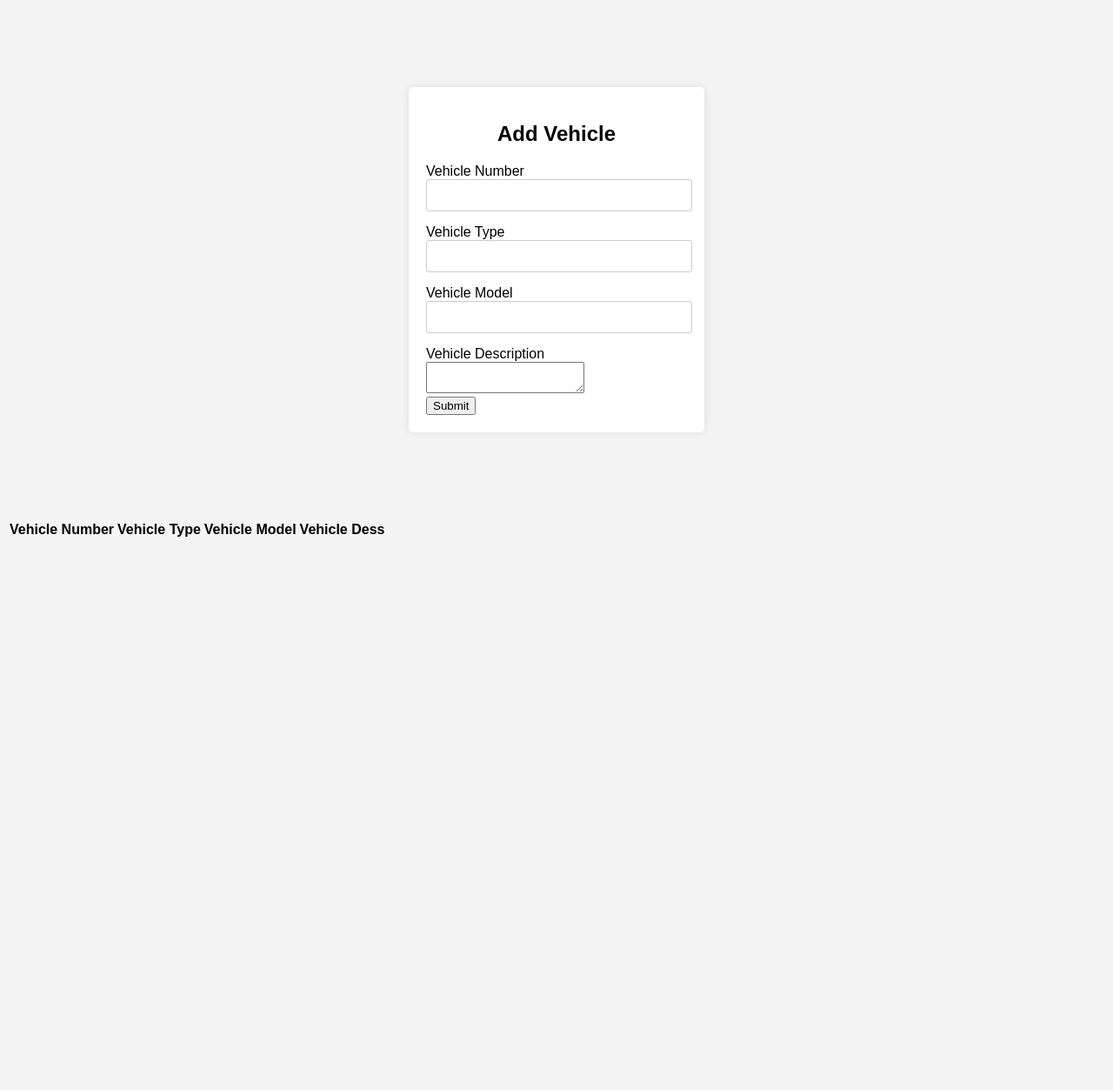
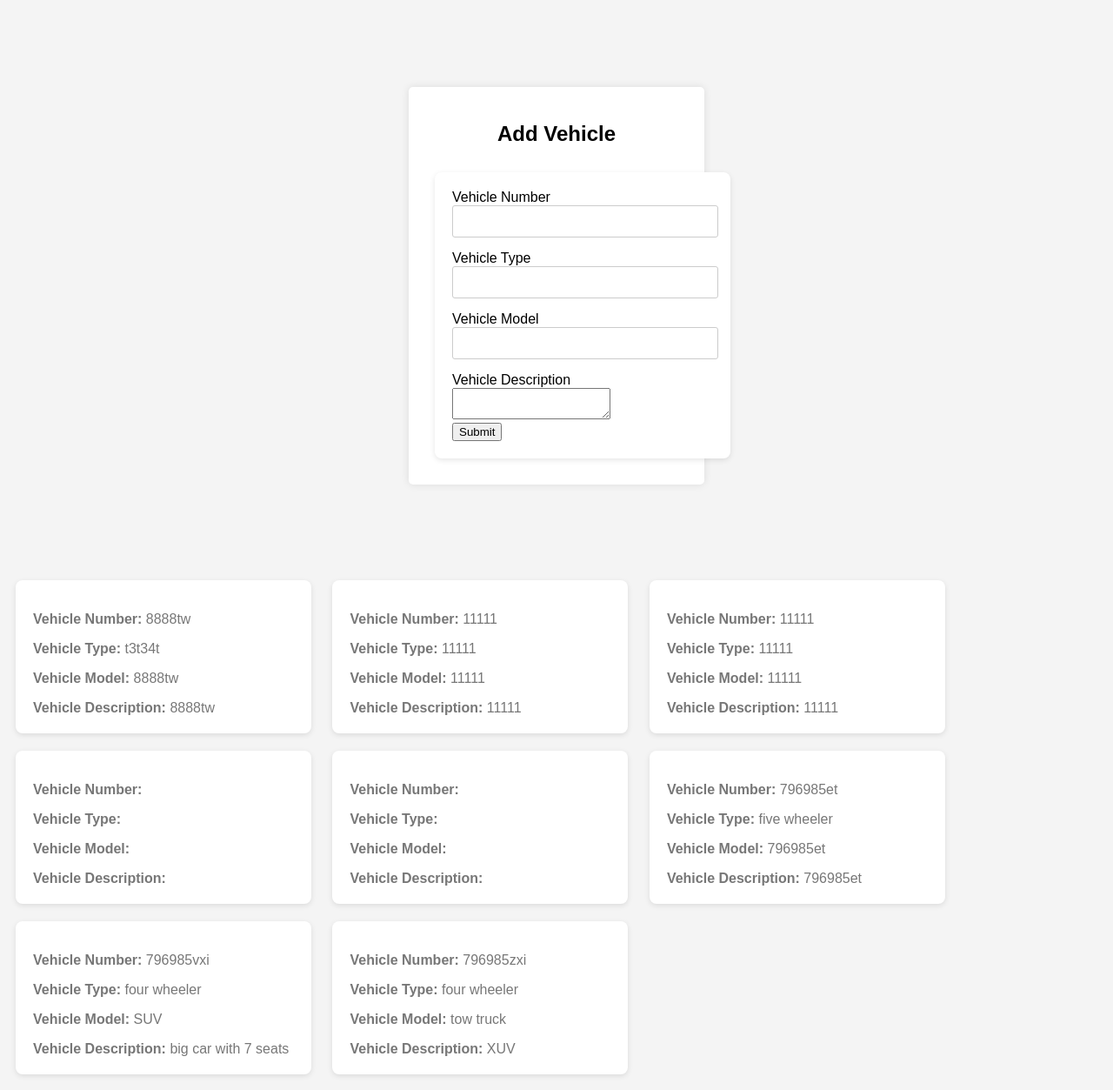
Before and after one commit to Jivan2801/VMA, a Django app: page /add-vehicle/ in a window 1280 px wide. Shown: the whole page at 87% size. Before the commit the page ends 617 px from the top, so only its background shows below. Run offline with Django 4.2, Linux system fonts and the light colour scheme; data comes from the database, SQL or seed files in the repository; both versions use the stored data as it was after the commit; lists and menus that the app fills with data are empty.

Commit message:
Vitamin D Jango

```diff
--- a/VMA/home/templates/insert.html
+++ b/VMA/home/templates/insert.html
@@ -1,5 +1,6 @@
 <!DOCTYPE html>
 <html lang="en">
+
 <head>
   <meta charset="UTF-8" />
   <meta name="viewport" content="width=device-width, initial-scale=1.0" />
@@ -8,6 +9,38 @@
     body {
       font-family: Arial, sans-serif;
       background-color: #f4f4f4;
+    }
+
+    .card-container {
+      display: flex;
+      flex-wrap: wrap;
+      justify-content: center;
+      margin: 20px;
+    }
+
+    .card {
+      background-color: #ffffff;
+      border-radius: 8px;
+      box-shadow: 0px 2px 6px rgba(0, 0, 0, 0.1);
+      margin: 10px;
+      padding: 20px;
+      width: 300px;
+      transition: transform 0.2s, box-shadow 0.2s;
+      display: inline-block;
+    }
+
+    .card:hover {
+      transform: translateY(-5px);
+      box-shadow: 0px 4px 10px rgba(0, 0, 0, 0.2);
+    }
+
+    .card h3 {
+      margin-top: 0;
+    }
+
+    .card p {
+      margin-bottom: 0;
+      color: #777777;
     }
 
     .login-container {
@@ -49,14 +82,11 @@
     }
   </style>
 </head>
+
 <body>
   <div class="login-container mt-5">
     <h2>Add Vehicle</h2>
-      <form
-        class="col-6 mx-auto card p-3"
-        method="post"
-        enctype="multipart/form-data"
-      >
+    <form class="col-6 mx-auto card p-3" method="post" enctype="multipart/form-data">
       {% csrf_token %}
       <div class="mb-3">
         <label for="Vehicle_no" class="form-label">Vehicle Number</label>
@@ -71,36 +101,22 @@
         <input name="Vehicle_model" type="text" class="form-control" />
       </div>
       <div class="mb-3">
-          <label for="Vehicle_des" class="form-label"
-            >Vehicle Description</label
-          >
+        <label for="Vehicle_des" class="form-label">Vehicle Description</label>
         <textarea name="Vehicle_des" class="form-control"></textarea>
       </div>
       <button type="submit" class="btn btn-sucess">Submit</button>
     </form>
   </div>
   <div>
-      <table class="table">
-        <thead>
-          <tr>
-            <th scope="col">Vehicle Number</th>
-            <th scope="col">Vehicle Type</th>
-            <th scope="col">Vehicle Model</th>
-            <th scope="col">Vehicle Dess</th>
-          </tr>
-        </thead>
-        <tbody>
-          {% for Vehicle in Vehicles %}
-          <tr>
-            <th scope="col">{{forloop.counter}}</th>
-            <td>{{Vehicle.Vehicle_no}}</td>
-            <td>{{Vehicle.Vehicle_type}}</td>
-            <td>{{Vehicle.Vehicle_model}}</td>
-            <td>{{Vehicle.Vehicle_des}}</td>
-          </tr>
+    {% for vehicle in vehicles %}
+    <div class="card">
+      <p><strong>Vehicle Number:</strong> {{vehicle.Vehicle_no}}</p>
+      <p><strong>Vehicle Type:</strong> {{vehicle.Vehicle_type}}</p>
+      <p><strong>Vehicle Model:</strong> {{vehicle.Vehicle_model}}</p>
+      <p><strong>Vehicle Description:</strong> {{vehicle.Vehicle_des}}</p>
+    </div>
     {% endfor %}
-        </tbody>
-      </table>
   </div>
 </body>
+
 </html>
--- a/VMA/home/views.py
+++ b/VMA/home/views.py
@@ -1,22 +1,30 @@
-from django.shortcuts import render , redirect
+from django.shortcuts import render, redirect
 from django.http import HttpResponse
 from .models import *
 
+
 def home(request):
-    return render(request , "index.html")
+    return render(request, "index.html")
+
 
 def Vechileview(request):
     vehicles = [
-        {'Vehicle_no':'MH9619' , 'Vehicle_type' : 'four wheelers' , 'Vehicle_model' : 'Sedan' , 'Vehicle_des' : 'A comfortable family car.'},
-        {'Vehicle_no':'GJ8779' , 'Vehicle_type' : 'two wheelers' , 'Vehicle_model' : 'MotorCycle' , 'Vehicle_des' : ' An agile and efficient bike.'},
-        {'Vehicle_no':'UP9819' , 'Vehicle_type' : 'three wheelers' , 'Vehicle_model' : 'Auto' , 'Vehicle_des' : 'Basic for easy travelling.'},
-        {'Vehicle_no':'HY8520' , 'Vehicle_type' : 'four wheelers' , 'Vehicle_model' : 'manual' , 'Vehicle_des' : 'hyper car for racing .'},
-        {'Vehicle_no':'KA7021' , 'Vehicle_type' : 'two wheelers' , 'Vehicle_model' : 'manual' , 'Vehicle_des' : 'hyabhosda.'}
+        {'Vehicle_no': 'MH9619', 'Vehicle_type': 'four wheelers',
+            'Vehicle_model': 'Sedan', 'Vehicle_des': 'A comfortable family car.'},
+        {'Vehicle_no': 'GJ8779', 'Vehicle_type': 'two wheelers',
+            'Vehicle_model': 'MotorCycle', 'Vehicle_des': ' An agile and efficient bike.'},
+        {'Vehicle_no': 'UP9819', 'Vehicle_type': 'three wheelers',
+            'Vehicle_model': 'Auto', 'Vehicle_des': 'Basic for easy travelling.'},
+        {'Vehicle_no': 'HY8520', 'Vehicle_type': 'four wheelers',
+            'Vehicle_model': 'manual', 'Vehicle_des': 'hyper car for racing .'},
+        {'Vehicle_no': 'KA7021', 'Vehicle_type': 'two wheelers',
+            'Vehicle_model': 'manual', 'Vehicle_des': 'hyabhosda.'}
     ]
 
     for vehicle in vehicles:
         print(vehicle)
-    return render(request , "vehicle.html" , context = {'vehicles' : vehicles})
+    return render(request, "vehicle.html", context={'vehicles': vehicles})
+
 
 def add_vehicle(request):
     if request.method == "POST":
@@ -24,25 +32,27 @@
         data = request.POST
         Vehicle_no = data.get('Vehicle_no')
         Vehicle_type = data.get('Vehicle_type')
-        Vehicle_model = data.get('Vehicle_no')
-        Vehicle_des = data.get('Vehicle_no')
+        Vehicle_model = data.get('Vehicle_model')
+        Vehicle_des = data.get('Vehicle_des')
 
         Vehicle.objects.create(
-        Vehicle_no=Vehicle_no,
-        Vehicle_type=Vehicle_type,
-        Vehicle_model=Vehicle_model,
-        Vehicle_des=Vehicle_des,
+            Vehicle_no=Vehicle_no,
+            Vehicle_type=Vehicle_type,
+            Vehicle_model=Vehicle_model,
+            Vehicle_des=Vehicle_des,
         )
 
         return redirect('/add-vehicle')
 
     queryset = Vehicle.objects.all()
-    context = {'Vehicle':queryset}
+    context = {'vehicles': queryset}
 
-    return render(request , "insert.html" , context)
+    return render(request, "insert.html", context)
+
 
 def log_in(request):
     return render(request, "index.html")
 
+
 def info(request):
     return render(request, "vehicle.html")
```
Also changed, not shown: VMA/db.sqlite3. Lines whose indentation alone changed are shown as unchanged.
